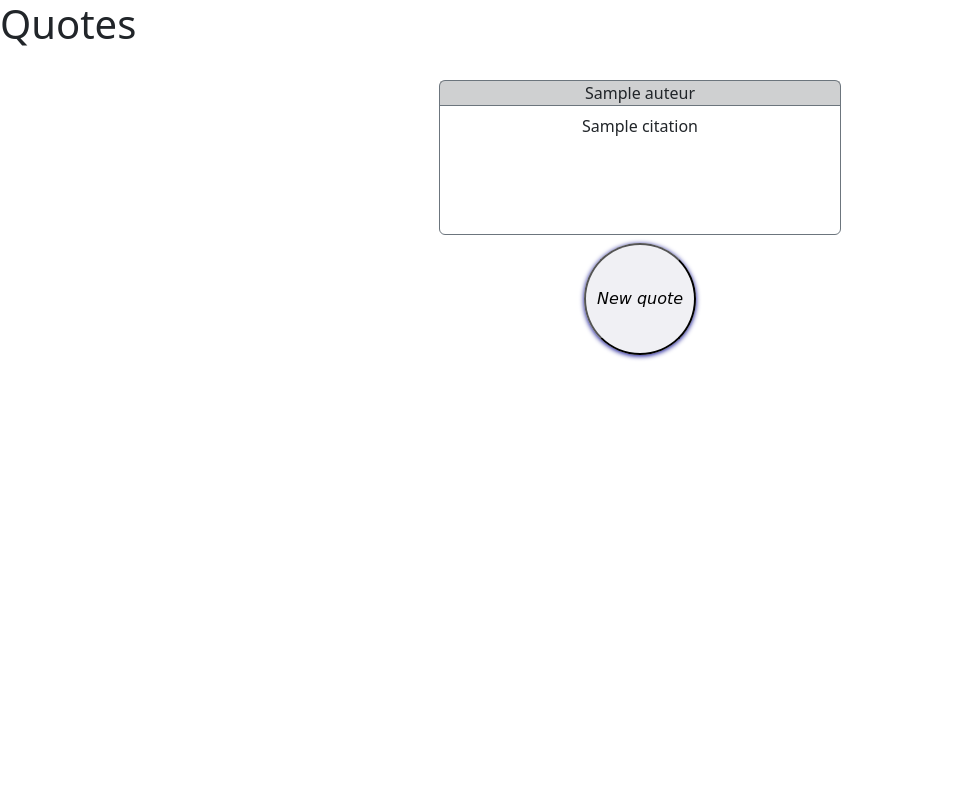
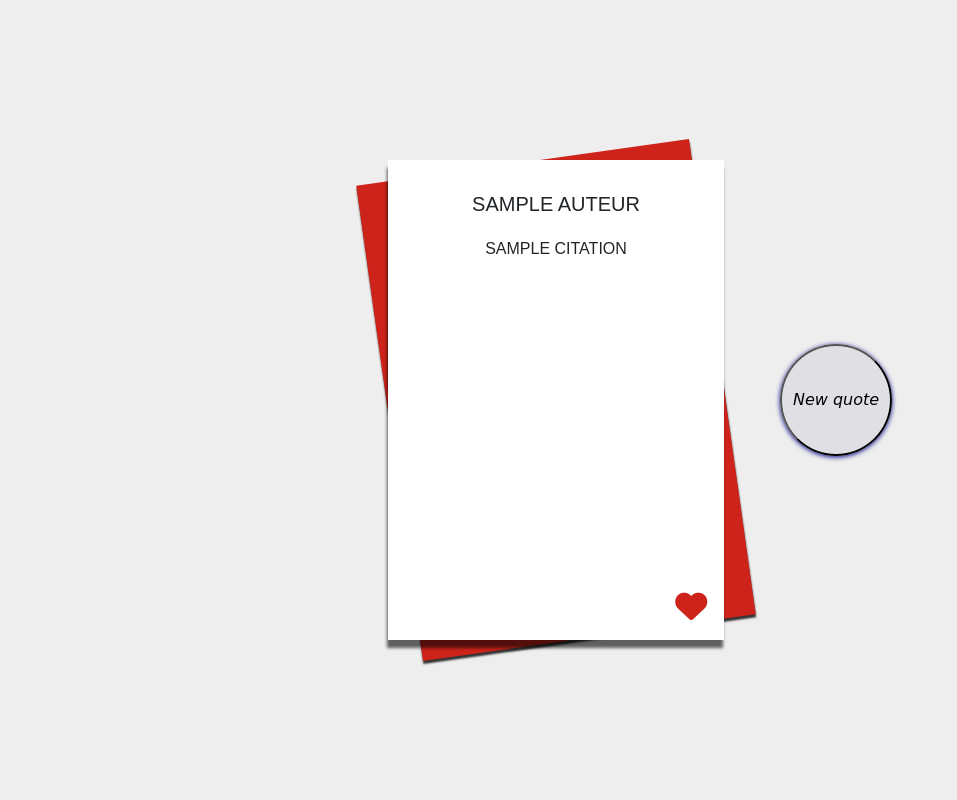
Before and after one commit to k-brunel/SCRAPY, a Flask app: template mon_projet_flask/templates/index.html in a window 1280 px wide. Shown: the whole page, without its empty margins (0-957 px from the left). Run offline with Flask 3, Linux system fonts and the light colour scheme; the template is opened without the code that fills it: most values are stand-ins (such as "Sample title", 1, 10 or a date in 2020).

Commit message:
style cards with random symbol

```diff
--- a/mon_projet_flask/templates/index.html
+++ b/mon_projet_flask/templates/index.html
@@ -7,26 +7,42 @@
     <!-- Bootstrap -->
     <link rel="stylesheet" href="https://cdn.jsdelivr.net/npm/bootstrap@5.3.2/dist/css/bootstrap.min.css" integrity="sha384-T3c6CoIi6uLrA9TneNEoa7RxnatzjcDSCmG1MXxSR1GAsXEV/Dwwykc2MPK8M2HN" crossorigin="anonymous">
     <script src="https://cdn.jsdelivr.net/npm/bootstrap@5.3.2/dist/js/bootstrap.min.js" integrity="sha384-BBtl+eGJRgqQAUMxJ7pMwbEyER4l1g+O15P+16Ep7Q9Q+zqX6gSbd85u4mG4QzX+" crossorigin="anonymous"></script>
+    <!-- FontAwesome -->
+    <link rel="stylesheet" href="https://cdnjs.cloudflare.com/ajax/libs/font-awesome/6.5.1/css/all.min.css" integrity="sha512-DTOQO9RWCH3ppGqcWaEA1BIZOC6xxalwEsw9c2QQeAIftl+Vegovlnee1c9QX4TctnWMn13TZye+giMm8e2LwA==" crossorigin="anonymous" referrerpolicy="no-referrer" />
 </head>
 <body>
-    <h1>Quotes</h1>
-    <div class="d-flex flex-column  container-fluid align-items-center pt-3">
+    <div class="container">
         {% if donnees %}
-        <div class="col-sm-12 col-md-6 col-lg-4">
-            <div class="border border-secondary rounded d-flex flex-column align-items-center m-2">
-                <div class="border-bottom border-secondary w-100 text-center auteurName" style="background-color:#32373a3b;">{{ donnees.auteur }}</div>
-                <div class="d-flex justify-content-center p-2" style="height: 8rem; overflow: auto; overflow-x: hidden;">
-                    <span class="auteurCitation">{{ donnees.citation }}</span>
+        <div id="card" class="redHeart">
+          <div class="envelope"></div>
+          <h5 class="auteurName">{{ donnees.auteur }}</h5>
+          <br>
+          <div class="auteurCitation">{{ donnees.citation }}</div>
+
+
+                <div id="mySymbole">
+            <div>
+                <!-- pour coeur, trefle, pique -->
+                <i class="fa-solid fa-heart fa-2xl"></i>
+                <!-- pour carreau -->
+                <i class="fa-solid fa-diamond fa-2xl" style="position: absolute;right: 1.5%;bottom: 55%;"></i>
+                <!-- pour trefle -->
+                <i class="fa-solid fa-circle fa-lg" style="position: absolute;right: 18.5%;top: 84%;"></i>
+                <!-- pour trefle et pique -->
+                <i class="fa-solid fa-caret-down" style="position: absolute; right: 33.33%; bottom: 92%;"></i></div>
+
           </div>
-            </div>
-        </div>
+
         {% else %}
         <p>No quote.</p>
         {% endif %}
+        </div>
         <button id="refreshButton" onclick="refreshData()">New quote</button>
     </div>
 
+
 <script>
+    let symbole = ["redHeart", "diamond", "trefle", "spade"];
     function refreshData() {
         // Faire une requête au serveur Flask pour obtenir une nouvelle citation
         fetch('/refresh')
@@ -35,9 +51,16 @@
             // Mettre à jour les données dans la page
             document.querySelector('.auteurName').innerText = data.auteur;
             document.querySelector('.auteurCitation').innerText = data.citation;
+            let element = document.getElementById("card");
+            //     element.classList.remove("redHeart"); // Remove mystyle class from DIV
+            // element.classList.add("spade"); // Add newone class to DIV
+        element.setAttribute("class", symbole[ Math.floor(Math.random() * 4)])
+
         })
             .catch(error => console.error('Erreur lors du rafraîchissement des données:', error));
     }
+
+
 </script>
 
 <style>
@@ -50,6 +73,158 @@
         font-style: italic;
         font-family: cursive;
     }
+
+
+    #card,
+.envelope {
+  background: #fff;
+  box-shadow: -1px 8px 3px 0 rgba(0, 0, 0, 0.6);
+  height: 30em;
+  padding: 2em;
+  position: relative;
+  width: 21em;
+}
+
+.auteurCitation{
+    overflow: auto;
+    height: 21em;
+}
+.envelope {
+  background: #cb231c;
+  box-shadow: 0 3px 2px rgba(0, 0, 0, 0.8);
+  margin: -2em -2em;
+  position: absolute;
+  transform: rotate(-8deg);
+  z-index: -1;
+}
+
+h1 {
+  font-size: 2.5em;
+  font-weight: 700;
+  margin: 0;
+  text-transform: uppercase;
+  width: 90%;
+}
+
+/* coeur  */
+.heart {
+  bottom: 4em;
+  position: absolute;
+  right: 4em;
+}
+
+.heart::before,
+.heart::after {
+  background: #cd231b;
+  border-radius: 50px 50px 0 0;
+  content: "";
+  height: 25px;
+  left: 15px;
+  position: absolute;
+  transform: rotate(-45deg);
+  transform-origin: 0 100%;
+  width: 15px;
+}
+
+.heart::after {
+  left: 0;
+  transform: rotate(45deg);
+  transform-origin: 100% 100%;
+}
+
+
+/* La partie supérieure du pique */
+body {
+  font-size: 3em;
+  margin-top: 1em;
+  text-align: center;
+  text-transform: uppercase;
+}
+
+/* general styling */
+html, body {
+  height: 100%;
+  margin: 0;
+}
+
+body {
+  align-items: center;
+  background-color: #eee;
+  display: flex;
+  font: 16px/1.05 "Montserrat", sans-serif;
+}
+
+.container {
+    margin: 0 25%;
+    display: flex;
+    align-items: center;
+    justify-content: space-evenly;
+    }
+
+
+    #mySymbole{
+    position: absolute;
+    right: 5%;
+    bottom: 5%;
+}
+
+/* Pique */
+.spade .envelope, .trefle .envelope{
+    background-color:black;
+}
+
+/* Pique et trefle */
+.spade #mySymbole, .trefle #mySymbole{
+    transform: rotate(180deg);
+}
+
+
+/* Pique et trefle (queue) */
+.carret-down {
+    position: absolute; right: 33.33%; bottom: 92%;
+}
+
+
+/* Trefle */
+
+.fa-circle {
+    display: none;
+}
+.trefle #mySymbole div .fa-circle {
+        display: block  ;
+}
+
+/* Coeur */
+.redHeart .envelope{
+    background-color:#cd231b;
+}
+.redHeart #mySymbole div .fa-caret-down, .diamond #mySymbole div .fa-caret-down{
+    display: none;
+}
+.redHeart #mySymbole div .fa-heart {
+        color:#cd231b;
+    }
+
+
+
+/* Carreau */
+.fa-diamond{
+    display: none;
+    color:#cd231b;
+}
+
+.diamond #mySymbole div .fa-diamond {
+        display: block;
+}
+
+.diamond #mySymbole div .fa-heart {
+        display: none;
+}
+
+.diamond #mySymbole {
+    bottom: 6%;
+}
+
 </style>
 </body>
 </html>
```
Lines whose indentation alone changed are shown as unchanged.
